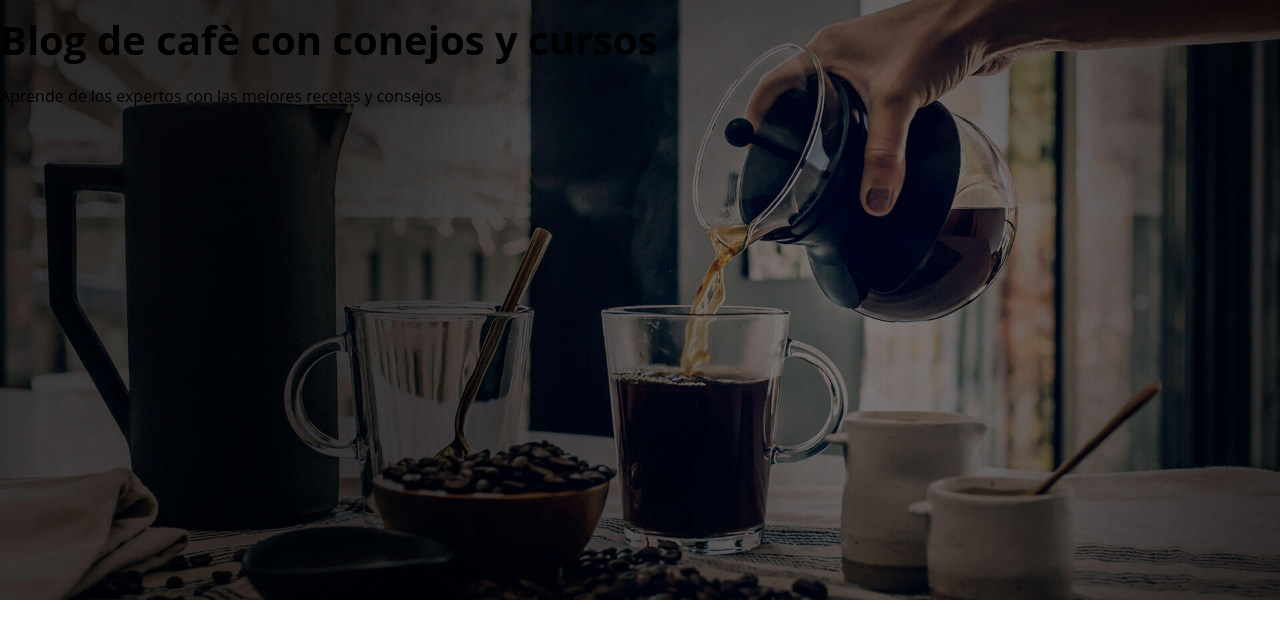
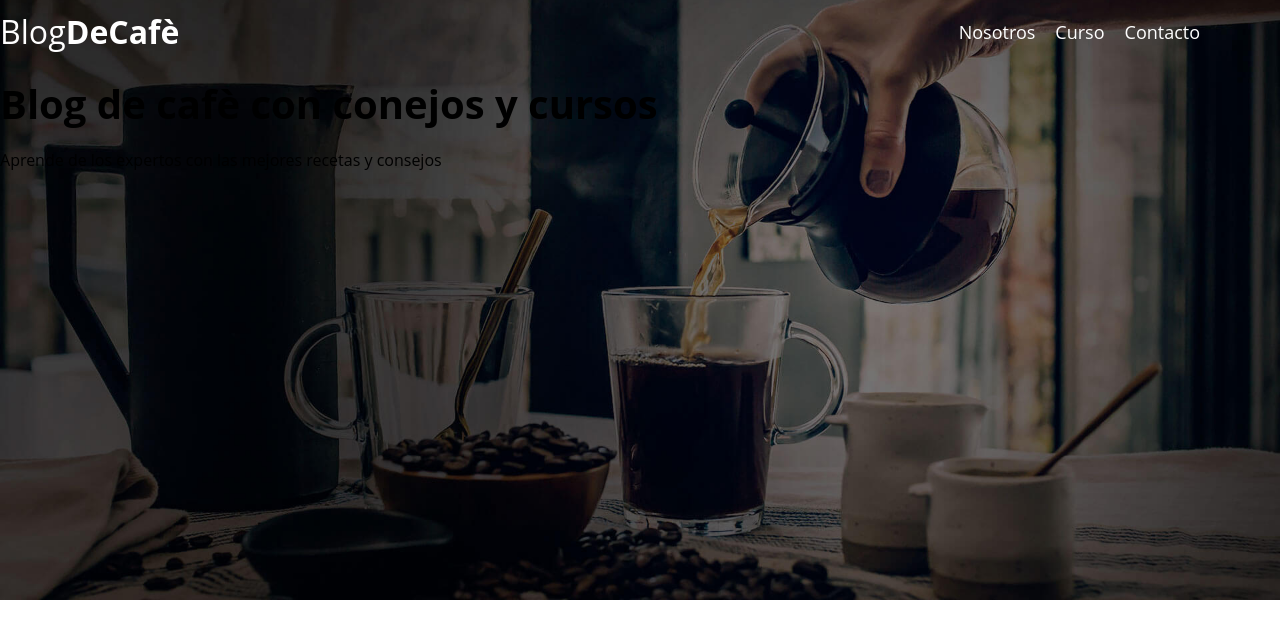
Before and after one commit to RuthMaurice/proyecyo-3-cafe, a plain HTML site: page index.html in a window 1280 px wide. Drawn offline with Linux system fonts and the light colour scheme; a web font is replaced by a local one.

Commit message:
presentacion principal

```diff
--- a/css/style.css
+++ b/css/style.css
@@ -28,7 +28,7 @@ body {
     margin: 0 auto;
 }
 
-aa {
+a {
     text-decoration: none;
 }
 
@@ -63,9 +63,57 @@ img {
 }
 
 /**header**/
-.header {
+.header
+ {
     background-image:url(../blogdecafe_inicio/img/banner.jpg);
     height: 60rem;
     background-size: cover;
     background-repeat: no-repeat;
+    background-position: center center; /*para que centre la imagen de forma horixontañ y centical caudo se chica la pantallaç*/
+
 }
+
+.header_texto {
+    text-aling: center;
+    color: var(--blanco);
+    margin-top: 5rem;
+
+}
+@media (min-width: ){
+    .header_texto {
+        margin-top: 15rem;
+    }
+
+}
+@media (min-width: 768px){
+    .barra {
+        display: flex;
+        justify-content: space-between;
+        align-items: center;
+    }
+
+}
+.logo {
+    color: var(--blanco)
+
+}
+
+.logo__nombre {
+    font-weight: 400;
+
+}
+.logo__bold {
+    font-weight: 700;
+}
+@media (min-width: 768px){
+    .navegacion {
+        display: flex;
+        gap:2rem
+    }
+}
+.navegacion__enlace {
+    display: block;
+    text-align: center;
+    font-size: 1.8rem;
+    color:var(--blanco)
+}
--- a/index.html
+++ b/index.html
@@ -13,6 +13,22 @@
 </head>
 <body>
        <header class="header">
+              <div class="contenedor">
+                    <div class="barra">
+                        <a class="logo" href="index.html">
+                            <h1 class="logo__nombre no-margin centrar-texto">Blog<span class="logo__bold">DeCafè</span></h1>
+                        </a>
+                        <nav class="navegacion">
+                            <!-- para no escribit 3 veces lo mismo  a.navegacion__enlace*3-->
+
+                            <a href="nosotro html" class="navegacion__enlace">Nosotros</a>
+                            <a href="cursos.html" class="navegacion__enlace">Curso</a>
+                            <a href="contacto.html" class="navegacion__enlace">Contacto</a>
+
+                        </nav>
+
+                    </div>
+              </div>
 
 
              <div class="header__texto">
```
